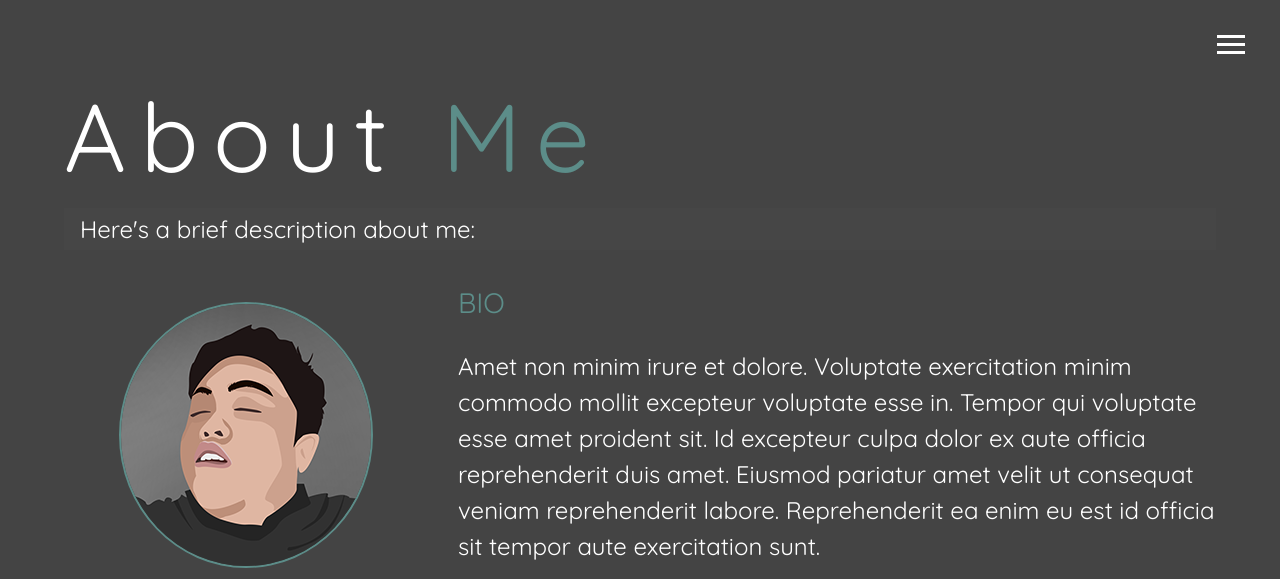
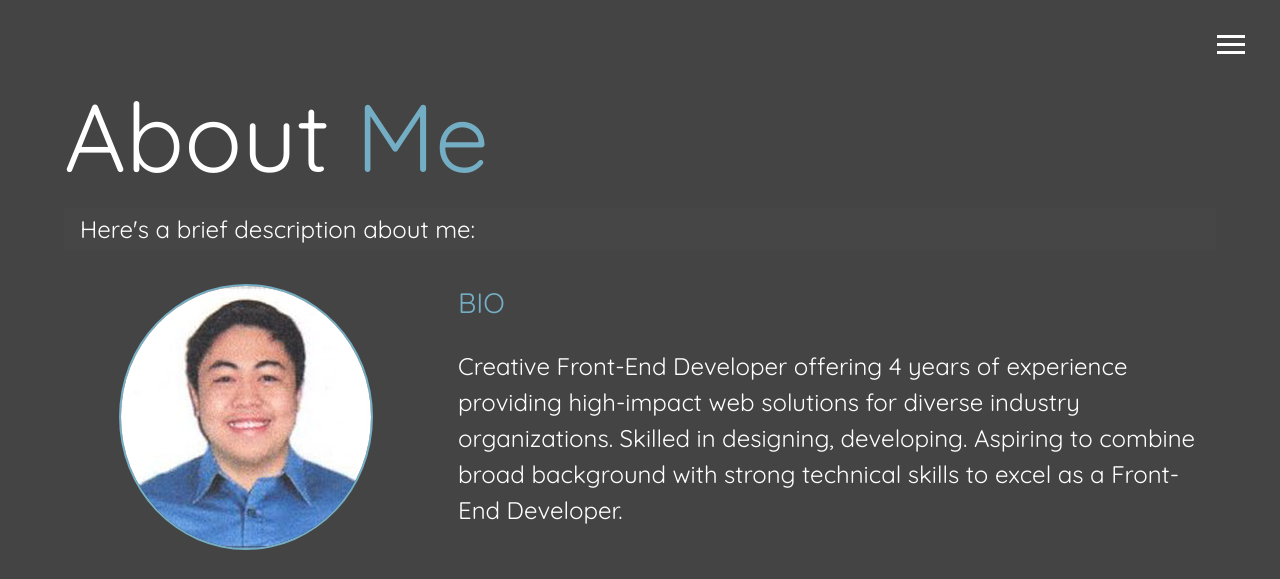
Before and after one commit to JcSemira/new_portfolio, a website: page dist/about.html in a window 1280 px wide. Shown: the top 579 px of the page. Drawn offline with Linux system fonts and the light colour scheme.

Commit message:
Updated Profile Photo and some other stuff

```diff
--- a/package.json
+++ b/package.json
@@ -13,7 +13,7 @@
   "dependencies": {
     "gh-pages": "^2.0.1",
     "leaflet.tilelayer.colorfilter": "^1.2.5",
-    "node-sass": "^4.11.0",
+    "node-sass": "^4.13.0",
     "particlesjs": "^2.2.3"
   }
 }
--- a/scss/_config.scss
+++ b/scss/_config.scss
@@ -1,14 +1,12 @@
 $primary-color: #444;
-$secondary-color:#5c8d89;
+$secondary-color:#74AEC4;
 $show-home-image: true;
 $home-image: url(../img/bg-fin.jpg);
 $background-opacity: 0.9;
 $bg-opacity: 0.6;
-
 @mixin easeOut {
     transition: all 0.5s ease-out;
 }
-
 
 @mixin background {
     @if $show-home-image {
@@ -16,9 +14,8 @@ $bg-opacity: 0.6;
             background: $home-image;
             background-attachment: fixed;
             background-size: cover;
-
-      &:after  {
-        content:'';
+            &:after {
+                content: '';
                 position: absolute;
                 top: 0;
                 right: 0;
@@ -35,30 +32,32 @@ $bg-opacity: 0.6;
 @function set-text-color($color) {
     @if(lightness($color) > 40) {
         @return #000;
-  } @else {
+    }
+    @else {
         @return #fff;
     }
 }
 
-
 @mixin mediaSm {
-  @media screen and (max-width:500px) {
+    @media screen and (max-width: 500px) {
         @content;
     }
 }
 
 @mixin mediaMd {
-  @media screen and (max-width:768px) {
+    @media screen and (max-width: 768px) {
         @content;
     }
 }
+
 @mixin mediaLg {
-  @media screen and (min-width:769px) and (max-width:1170px) {
+    @media screen and (min-width: 769px) and (max-width: 1170px) {
         @content;
     }
 }
+
 @mixin mediaXl {
-  @media screen and (min-width:1171px){
+    @media screen and (min-width: 1171px) {
         @content;
     }
 }
--- a/scss/_menu.scss
+++ b/scss/_menu.scss
@@ -6,8 +6,6 @@
     top: 35px;
     cursor: pointer;
     @include easeOut;
-
-
     .btn-line {
         width: 28px;
         height: 3px;
@@ -15,21 +13,19 @@
         background: set-text-color($primary-color);
         @include easeOut;
     }
-
     &.close {
         transform: rotate(180deg);
-
         .btn-line {
             //Line 1 - rotate
-      &:nth-child(1){
+            &:nth-child(1) {
                 transform: rotate(45deg) translate(5px, 5px);
             }
             //Line 2 - hide
-      &:nth-child(2){
+            &:nth-child(2) {
                 opacity: 0;
             }
             //Line 3 - rotate
-      &:nth-child(3){
+            &:nth-child(3) {
                 transform: rotate(-45deg) translate(7px, -6px);
             }
         }
@@ -37,18 +33,15 @@
 }
 
 //Here is the menu overlay
-
 .menu {
     position: fixed;
     top: 0;
     width: 100%;
     opacity: 0.9;
     visibility: hidden;
-
     &.show {
         visibility: visible;
     }
-
     &-branding,
     &-nav {
         display: flex;
@@ -60,54 +53,44 @@
         height: 100vh;
         overflow: hidden;
     }
-
     &-nav {
         margin: 0;
         padding: 0;
         background: darken($primary-color, 5);
         list-style: none;
-    transform: translate3d(0,-100%,0);
+        transform: translate3d(0, -100%, 0);
         @include easeOut;
-
         &.show {
             //slide from the top
-      transform: translate3d(0,0,0);
+            transform: translate3d(0, 0, 0);
         }
     }
-
     // Branding side
     &-branding {
         background: $primary-color;
-    transform: translate3d(0,100%,0);
+        transform: translate3d(0, 100%, 0);
         @include easeOut;
-
         &.show {
-      transform: translate3d(0,0,0);
+            transform: translate3d(0, 0, 0);
         }
-
         .portrait {
             width: 250px;
             height: 250px;
-      background: url('../img/250.png');
+            background: url('../img/250.jpg');
             border-radius: 50%;
             border: 3px solid $secondary-color;
-
         }
     }
-
     .nav-item {
         transform: translate3d(600px, 0, 0);
         @include easeOut;
-
         &.show {
-      transform: translate3d(0,0,0);
+            transform: translate3d(0, 0, 0);
         }
-
-    &.current > a {
+        &.current>a {
             color: $secondary-color;
         }
     }
-
     .nav-link {
         display: inline-block;
         position: relative;
@@ -116,10 +99,9 @@
         text-transform: uppercase;
         padding: 1rem 0;
         font-weight: 400;
-    color:set-text-color($primary-color);
+        color: set-text-color($primary-color);
         text-decoration: none;
         @include easeOut;
-
         &:hover {
             color: $secondary-color;
         }
@@ -127,7 +109,6 @@
 }
 
 // Delay each nav item slide by 0.1s
-
 @for $x from 1 through 4 {
     .nav-item:nth-child(#{$x}) {
         transition-delay: $x * 0.1s;
--- a/scss/main.scss
+++ b/scss/main.scss
@@ -1,7 +1,5 @@
-
 @import 'config';
 @import 'menu';
-
 * {
     box-sizing: border-box;
 }
@@ -24,43 +22,54 @@ body {
     z-index: -1;
     height: 100vh!important;
 }
-#myCanvas{
+
+#myCanvas {
     display: none;
 }
+
 //Headings
-h1,h2,h3 {
+h1,
+h2,
+h3 {
     margin: 0;
     font-weight: 400;
-
     &.lg-heading {
         font-size: 6rem;
         font-family: 'Quicksand', sans-serif;
-    overflow: hidden; /* Ensures the content is not revealed until the animation */
-  border-right: .15em solid orange; /* The typwriter cursor */
-  white-space: nowrap; /* Keeps the content on a single line */
-  margin: 0 auto; /* Gives that scrolling effect as the typing happens */
-  letter-spacing: .15em; /* Adjust as needed */
-  animation:
-    typing 4s steps(35, end),
-    blink-caret .5s step-end infinite;
+        // overflow: hidden;
+        // /* Ensures the content is not revealed until the animation */
+        // border-right: .15em solid orange;
+        // /* The typwriter cursor */
+        // white-space: nowrap;
+        // /* Keeps the content on a single line */
+        // margin: 0 auto;
+        // /* Gives that scrolling effect as the typing happens */
+        // letter-spacing: .15em;
+        // /* Adjust as needed */
+        // animation: typing 4s steps(35, end), blink-caret .5s step-end infinite;
     }
-  @keyframes typing {
-    from { width: 0 }
-    to { width: 100% }
-  }
-
-
-  @keyframes blink-caret {
-    from, to { border-color: transparent }
-    50% { border-color: $secondary-color }
-  }
-
+    // @keyframes typing {
+    //     from {
+    //         width: 0
+    //     }
+    //     to {
+    //         width: 100%
+    //     }
+    // }
+    // @keyframes blink-caret {
+    //     from,
+    //     to {
+    //         border-color: transparent
+    //     }
+    //     50% {
+    //         border-color: $secondary-color
+    //     }
+    // }
     &.sm-heading {
         margin-bottom: 2rem;
         padding: 0.2rem 1rem;
         background: rgba(lighten($primary-color, 2), 0.5);
         font-family: 'Quicksand', sans-serif;
-
     }
 }
 
@@ -82,20 +91,16 @@ header {
 main {
     padding: 4rem;
     min-height: calc(100vh - 305px);
-
     .icons {
         margin-top: 1rem;
-
         a {
             padding: 0.4rem;
-
             &:hover {
                 color: $secondary-color;
                 @include easeOut();
             }
         }
     }
-
     &#home {
         height: 100vh;
         overflow: scroll;
@@ -108,10 +113,8 @@ main {
 
 .about-info {
     display: grid;
-  grid-template-areas:
-  'bioimage bio bio'
-  'job1 job2 job3';
-  grid-template-columns: repeat(3,1fr);
+    grid-template-areas: 'bioimage bio bio' 'job1 job2 job3';
+    grid-template-columns: repeat(3, 1fr);
     grid-gap: 30px;
 }
 
@@ -130,9 +133,11 @@ main {
 .job2 {
     grid-area: job2;
 }
+
 .job3 {
     grid-area: job3;
 }
+
 .job1 {
     grid-area: job1;
 }
@@ -144,16 +149,13 @@ main {
 }
 
 // Work/Projects
-
 .projects {
     display: grid;
     grid-template-columns: repeat(3, 1fr);
     grid-gap: 0.7rem;
-
     img {
         width: 100%;
         border: 2px solid #fff;
-
         &:hover {
             opacity: 0.5;
             border-color: $secondary-color;
@@ -169,30 +171,27 @@ main {
     justify-content: space-evenly;
     align-items: center;
     margin-top: 1rem;
-
     div {
         font-size: 2rem;
         border: 3px solid #fff;
         padding: 1.5rem 2.5rem;
         margin-bottom: 3rem;
-
-
         &:hover {
             background: $secondary-color;
             color: set-text-color($secondary-color);
             span {
                 color: set-text-color($secondary-color);
-
             }
         }
     }
 }
-#mapid{
+
+#mapid {
     height: 350px;
     z-index: 0;
 }
+
 //Button styles
-
 .btn {
     display: block;
     padding: 0.5rem 1rem;
@@ -223,16 +222,16 @@ main {
     background: darken($primary-color, 10);
     color: set-text-color($primary-color);
     height: 60px;
+}
 
-}
 //work
-
 //Preloader
 .preload {
     position: relative;
     height: 100%;
     width: 100%;
 }
+
 #loader-wrapper {
     position: fixed;
     top: 0;
@@ -252,10 +251,9 @@ main {
     margin: -75px 0 0 -75px;
     border-radius: 50%;
     border: 3px solid transparent;
-    border-top-color:#a7d7c5;
+    border-top-color: #a7d7c5;
     z-index: 1001;
     animation: spin 2s linear infinite;
-
     &:before {
         content: "";
         position: absolute;
@@ -268,7 +266,6 @@ main {
         border-top-color: #74b49b;
         animation: spin 3s linear infinite;
     }
-
     &:after {
         content: "";
         position: absolute;
@@ -303,7 +300,7 @@ main {
 
 // Animations
 @keyframes spin {
-  0%   {
+    0% {
         transform: rotate(0deg);
     }
     100% {
```
Also changed, not shown: dist/about.html, dist/css/main.css, dist/img/250.jpg (added), dist/img/wt-fin1.png (added), dist/index.html, dist/js/main.js, dist/work.html, 1 other file. Lines whose indentation alone changed are shown as unchanged.
